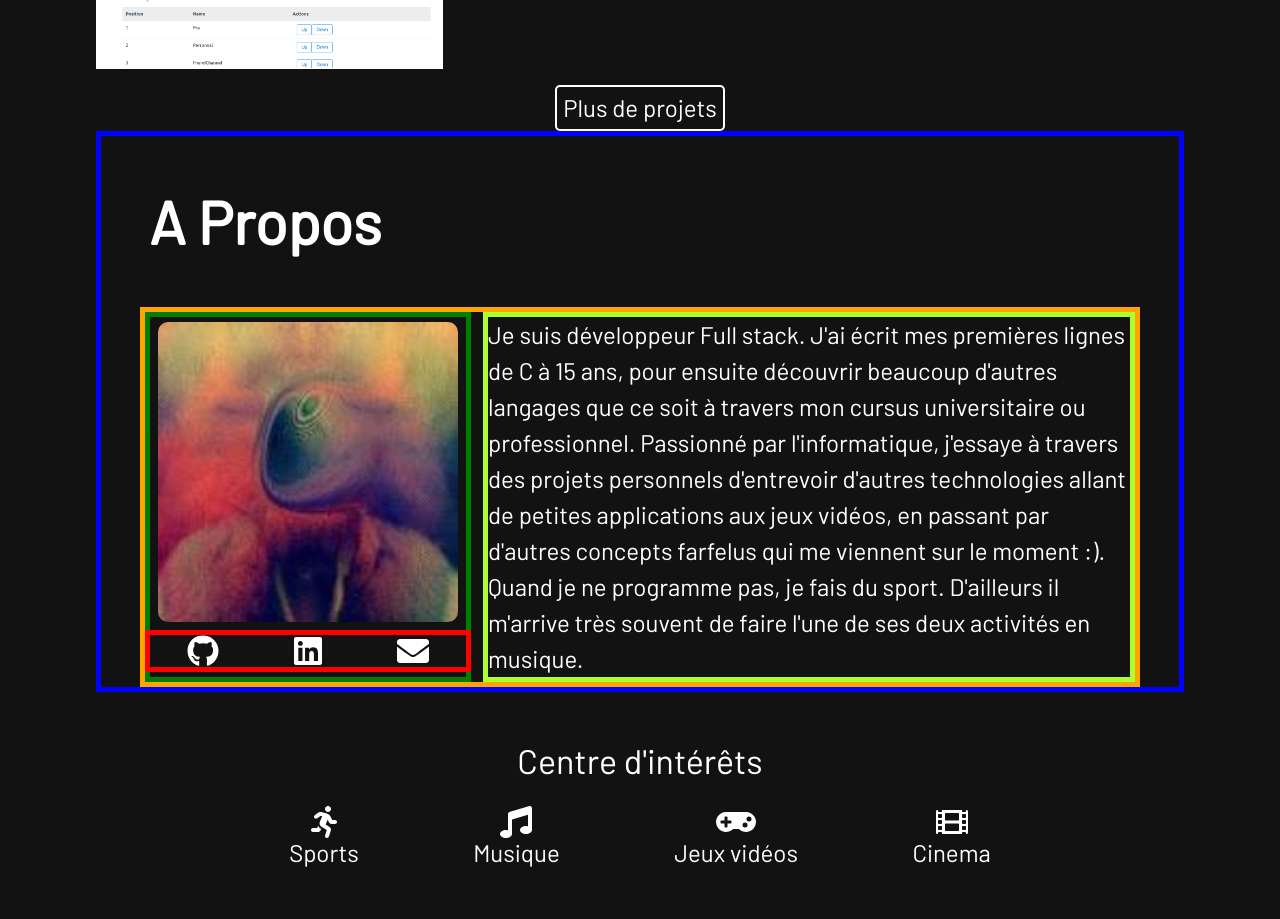
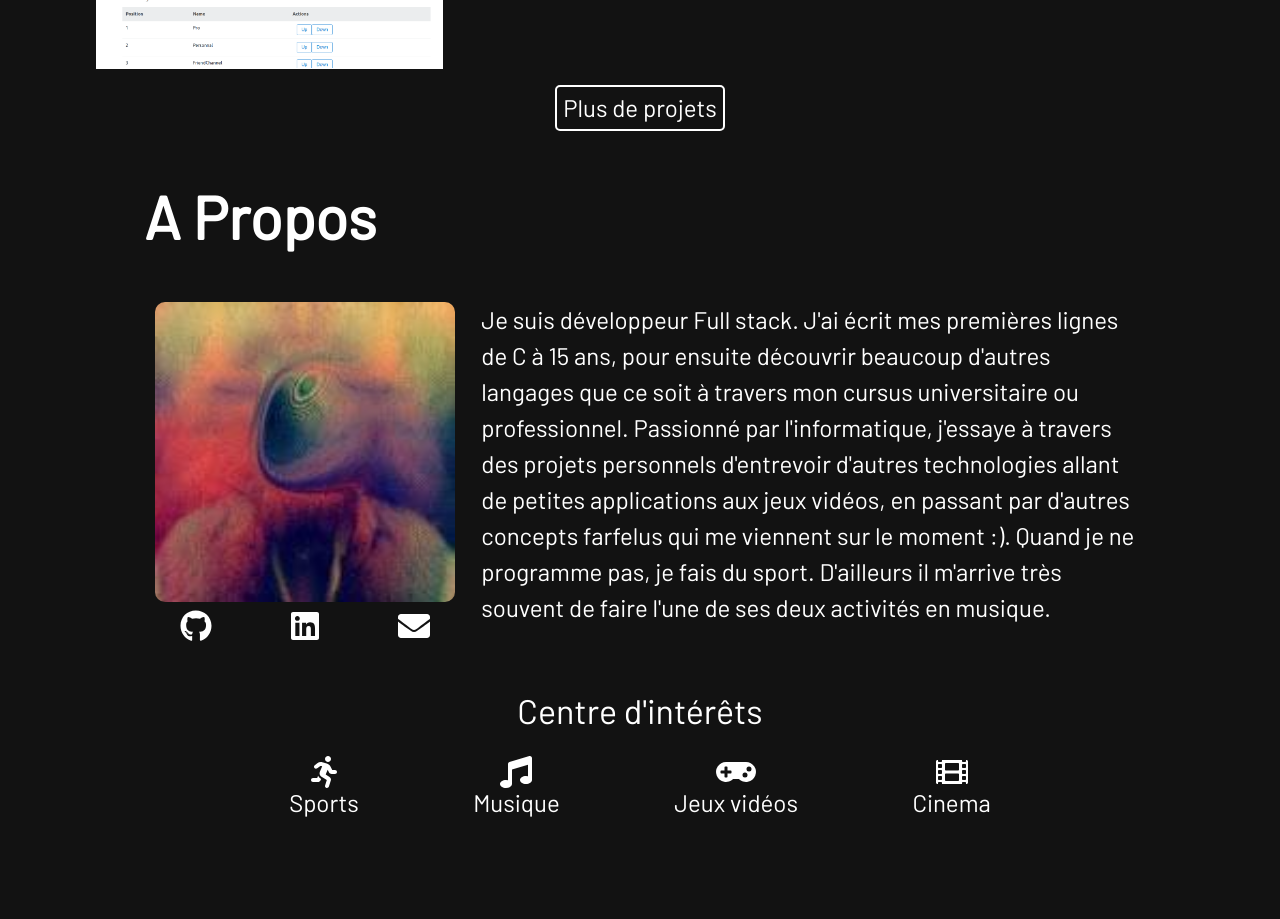
Before and after one commit to guillaume-gomez/guillaume-gomez.github.io, a React (Create React App) app: page / in a window 1280 px wide. Shown: the part 2660-3579 px from the top of the page. Built offline with nearby package versions, Linux system fonts and the light colour scheme.

Commit message:
remove test borders

```diff
--- a/src/components/ProjectsGrid.css
+++ b/src/components/ProjectsGrid.css
@@ -1,4 +1,4 @@
-.grid-container {
+.project-grid-grid-container {
   //border:  2px solid blue;
   display: grid;
   grid-template-columns: repeat(auto-fill, minmax(300px, 1fr));
--- a/src/components/ProjectsGrid.tsx
+++ b/src/components/ProjectsGrid.tsx
@@ -30,7 +30,7 @@ function ProjectsGrid({projectsData} : ProjectGridInterface) {
 }, [projectsData, controls])
 
   return (
-    <div className="grid-container">
+    <div className="project-grid-grid-container">
     {generatedProjectCells}
   </div>
 
--- a/src/views/AboutMe.css
+++ b/src/views/AboutMe.css
@@ -1,5 +1,5 @@
 .about-me-content {
-  border: 5px solid blue;
+  //border: 5px solid blue;
   width:  100%;
   height:  100%;
   display: grid;
@@ -8,7 +8,7 @@
 }
 
 .about-me-infos {
-  border: 5px solid orange;
+  //border: 5px solid orange;
   max-width: 1000px;
   margin-left: auto;
   margin-right: auto;
@@ -19,7 +19,7 @@
 }
 
 .about-me-avatar {
-  border:  5px solid green;
+  //border:  5px solid green;
   display: flex;
   flex-direction: column;
   justify-content: center;
@@ -27,7 +27,7 @@
 }
 
 .about-me-icons {
-  border: 5px solid red;
+  //border: 5px solid red;
   display: flex;
   width: 100%;
   margin: 0;
@@ -37,7 +37,7 @@
 }
 
 .about-me-text {
-  border: 5px solid greenyellow;
+  //border: 5px solid greenyellow;
   text-align: left;
   line-height: 1.5em;
 }
```
